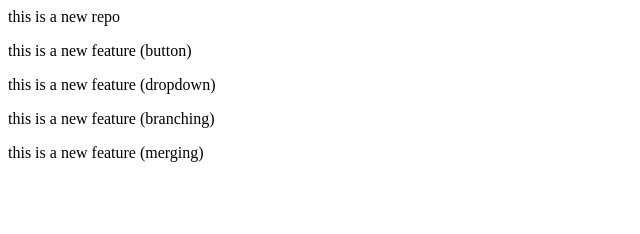
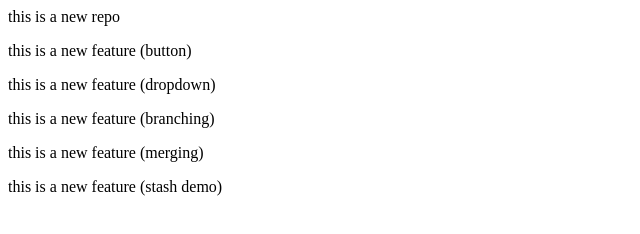
Before and after one commit to aaryamane1/project-demo, a plain HTML site: page index.html in a window 1280 px wide. Shown: the whole page, without its empty margins (0-640 px from the left). Drawn offline with Linux system fonts and the light colour scheme.

Commit message:
Apply stash changes for stash demo

```diff
--- a/index.html
+++ b/index.html
@@ -3,3 +3,4 @@
 <p>this is a new feature (dropdown) </p>
 <p>this is a new feature (branching) </p>
 <p>this is a new feature (merging) </p>
+<p>this is a new feature (stash demo) </p>
```
